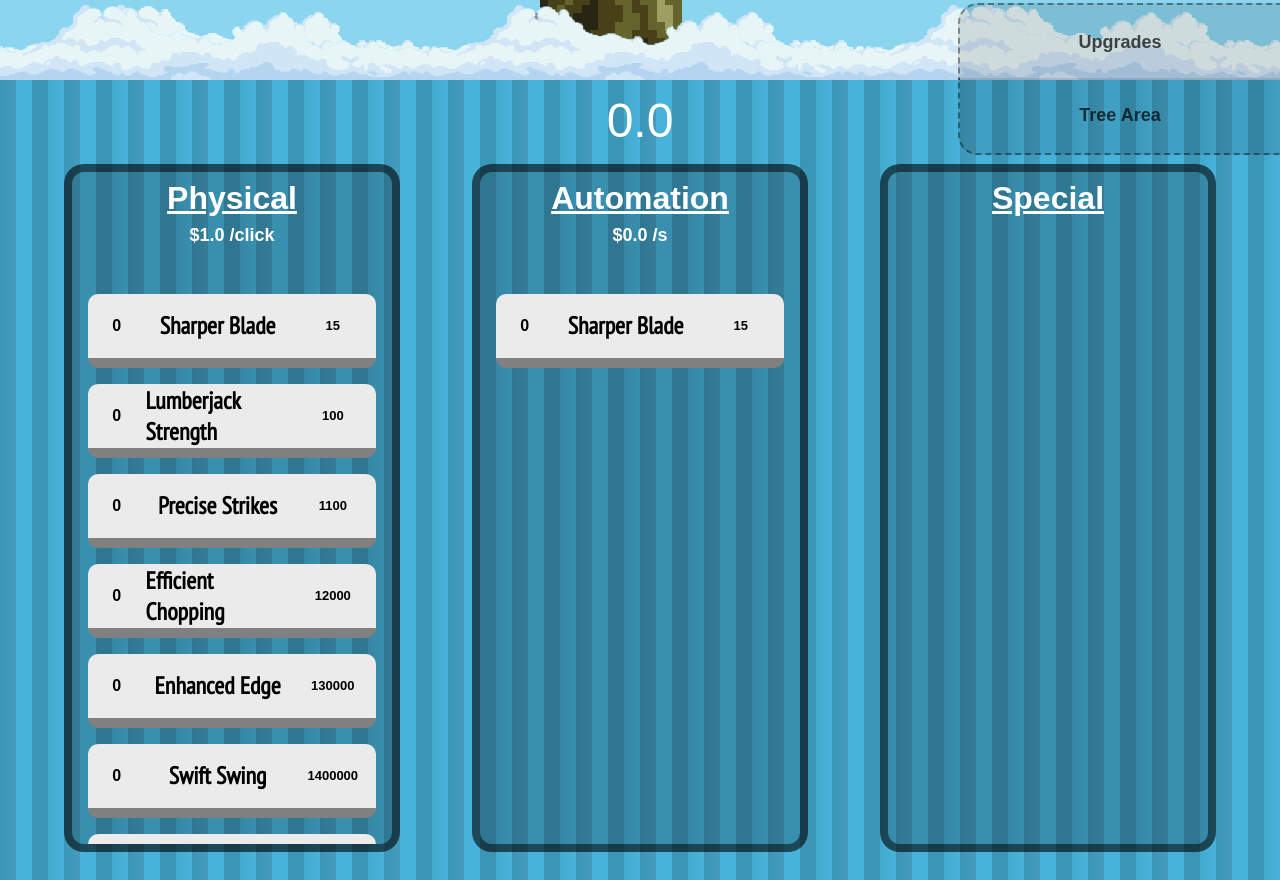
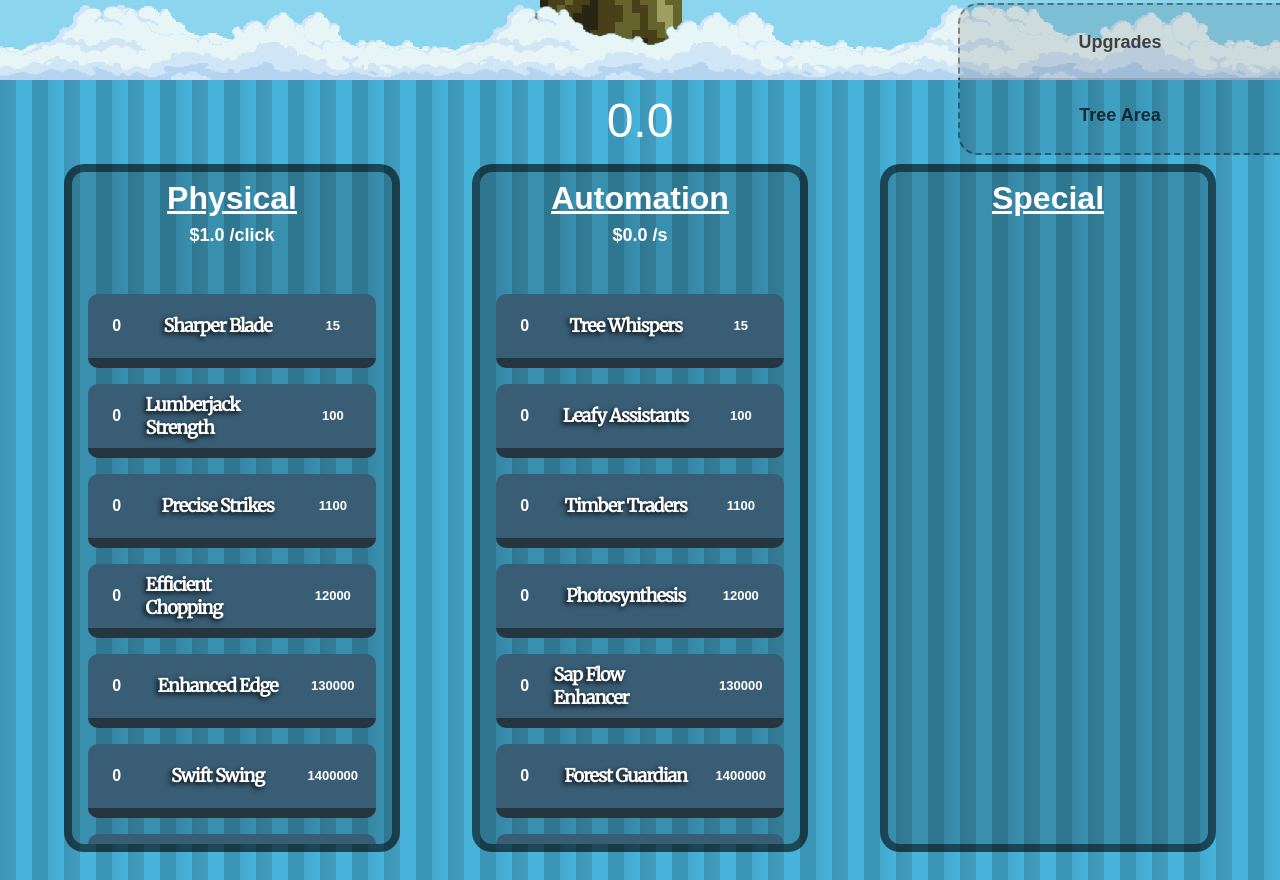
Before and after one commit to Davedude1011-dump/treeGame, a plain HTML site: page index.html in a window 1280 px wide. Shown: the part 720-1600 px from the top of the page. Drawn offline with nearby package versions, Linux system fonts and the light colour scheme.

Commit message:
Add files via upload

```diff
--- a/index.html
+++ b/index.html
@@ -106,8 +106,58 @@
 
                     <div class="upgrades-menu-button">
                         <div class="upgrades-menu-button-amount upgrades-menu-button-inner">0</div>
-                        <div class="upgrades-menu-button-name upgrades-menu-button-inner">Sharper Blade</div>
+                        <div class="upgrades-menu-button-name upgrades-menu-button-inner">Tree Whispers</div>
                         <div class="upgrades-menu-button-cost upgrades-menu-button-inner">15</div>
+                    </div>
+                    <div class="upgrades-menu-button">
+                        <div class="upgrades-menu-button-amount upgrades-menu-button-inner">0</div>
+                        <div class="upgrades-menu-button-name upgrades-menu-button-inner">Leafy Assistants</div>
+                        <div class="upgrades-menu-button-cost upgrades-menu-button-inner">100</div>
+                    </div>
+                    <div class="upgrades-menu-button">
+                        <div class="upgrades-menu-button-amount upgrades-menu-button-inner">0</div>
+                        <div class="upgrades-menu-button-name upgrades-menu-button-inner">Timber Traders</div>
+                        <div class="upgrades-menu-button-cost upgrades-menu-button-inner">1100</div>
+                    </div>
+                    <div class="upgrades-menu-button">
+                        <div class="upgrades-menu-button-amount upgrades-menu-button-inner">0</div>
+                        <div class="upgrades-menu-button-name upgrades-menu-button-inner">Photosynthesis</div>
+                        <div class="upgrades-menu-button-cost upgrades-menu-button-inner">12000</div>
+                    </div>
+                    <div class="upgrades-menu-button">
+                        <div class="upgrades-menu-button-amount upgrades-menu-button-inner">0</div>
+                        <div class="upgrades-menu-button-name upgrades-menu-button-inner">Sap Flow Enhancer</div>
+                        <div class="upgrades-menu-button-cost upgrades-menu-button-inner">130000</div>
+                    </div>
+                    <div class="upgrades-menu-button">
+                        <div class="upgrades-menu-button-amount upgrades-menu-button-inner">0</div>
+                        <div class="upgrades-menu-button-name upgrades-menu-button-inner">Forest Guardian</div>
+                        <div class="upgrades-menu-button-cost upgrades-menu-button-inner">1400000</div>
+                    </div>
+                    <div class="upgrades-menu-button">
+                        <div class="upgrades-menu-button-amount upgrades-menu-button-inner">0</div>
+                        <div class="upgrades-menu-button-name upgrades-menu-button-inner">Woodland Automation</div>
+                        <div class="upgrades-menu-button-cost upgrades-menu-button-inner">20000000</div>
+                    </div>
+                    <div class="upgrades-menu-button">
+                        <div class="upgrades-menu-button-amount upgrades-menu-button-inner">0</div>
+                        <div class="upgrades-menu-button-name upgrades-menu-button-inner">Treasure of the Trees</div>
+                        <div class="upgrades-menu-button-cost upgrades-menu-button-inner">330000000</div>
+                    </div>
+                    <div class="upgrades-menu-button">
+                        <div class="upgrades-menu-button-amount upgrades-menu-button-inner">0</div>
+                        <div class="upgrades-menu-button-name upgrades-menu-button-inner">Bountiful Harvest</div>
+                        <div class="upgrades-menu-button-cost upgrades-menu-button-inner">5100000000</div>
+                    </div>
+                    <div class="upgrades-menu-button">
+                        <div class="upgrades-menu-button-amount upgrades-menu-button-inner">0</div>
+                        <div class="upgrades-menu-button-name upgrades-menu-button-inner">Ascended Spirits</div>
+                        <div class="upgrades-menu-button-cost upgrades-menu-button-inner">75000000000</div>
+                    </div>
+                    <div class="upgrades-menu-button">
+                        <div class="upgrades-menu-button-amount upgrades-menu-button-inner">0</div>
+                        <div class="upgrades-menu-button-name upgrades-menu-button-inner">Divine Automation</div>
+                        <div class="upgrades-menu-button-cost upgrades-menu-button-inner">1000000000000</div>
                     </div>
                 </div>
                 <div class="upgrades-menu-inner" id="UpgradeMenu3">
--- a/style.css
+++ b/style.css
@@ -1,5 +1,6 @@
 @import url('https://fonts.googleapis.com/css2?family=Libre+Baskerville&family=Pacifico&display=swap');
 @import url('https://fonts.googleapis.com/css2?family=PT+Sans+Narrow&display=swap');
+@import url('https://fonts.googleapis.com/css2?family=Merriweather&display=swap');
 
 * {
     margin: 0;
@@ -255,7 +256,12 @@ body {
     flex-direction: column;
 
     overflow-y: scroll;
+    scrollbar-width: none; /* Firefox */
+    -ms-overflow-style: none; /* Internet Explorer and Edge */
 }
+.upgrades-menu-inner::-webkit-scrollbar {
+    display: none;
+  }
 .upgrades-menu-title {
     color: white;
     font-weight: bold;
@@ -274,20 +280,20 @@ body {
     width: 90%;
     height: 8vh;
     min-height: 8vh;
-    background-color: #ebebeb;
+    background-color: rgb(57, 93, 117);
     margin-top: 1vh;
     margin-bottom: 1vh;
     border-radius: 10px;
     display: flex;
     flex-direction: row;
 
-    border-bottom: 10px solid gray;
+    border-bottom: 10px solid rgb(37, 54, 65);
     transition: 0.2s;
 }
 .upgrades-menu-button:hover {
-    border-bottom: 5px solid gray;
+    border-bottom: 5px solid rgb(26, 38, 46);
     translate: 0 5px;
-    background-color: #e0e0e0;
+    background-color: rgb(46, 74, 94);
 }
 .upgrades-menu-button-inner {
     height: 100%;
@@ -295,14 +301,18 @@ body {
     justify-content: center;
     align-items: center;
     font-weight: bold;
+    color: white;
 }
 .upgrades-menu-button-amount {
     width: 20%;
 }
 .upgrades-menu-button-name {
     width: 50%;
-    font-size: x-large;
-    font-family: PT Sans Narrow;
+    font-size: large;
+    font-family: Merriweather, Georgia, serif;
+    letter-spacing: -1px;
+    font-weight: bold;
+    text-shadow: -2px 2px 5px black;
 }
 .upgrades-menu-button-cost {
     width: 30%;
```
